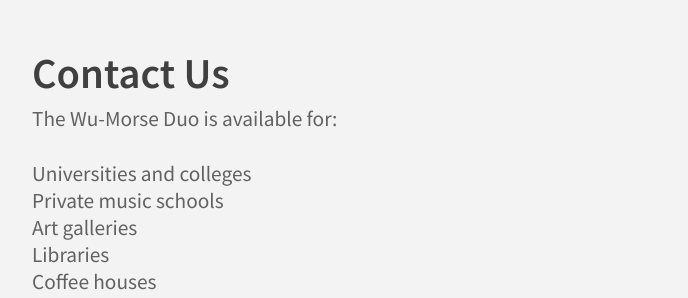
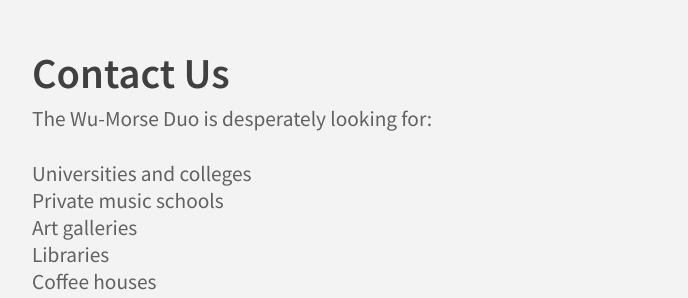
Before and after one commit to allenloves/wumorse, a Jekyll site: the page built from contact.md, in a window 1280 px wide and 900 px high, scrolled down 1179 px. Shown: the part 155-453 px from the top of the window, without its empty margins (8-696 px from the left). Built offline with Jekyll 4.4.1, drawn with Linux system fonts in a browser that asks for light colours; nearby versions of some CDN libraries; some web fonts are replaced; library files that are not in the unit come from our copies.

Commit message:
contact info

```diff
--- a/contact.md
+++ b/contact.md
@@ -5,7 +5,7 @@
 
 # Contact Us
 
-The Wu-Morse Duo is available for:
+The Wu-Morse Duo is desperately looking for:
 
 - Universities and colleges
 - Private music schools
```
